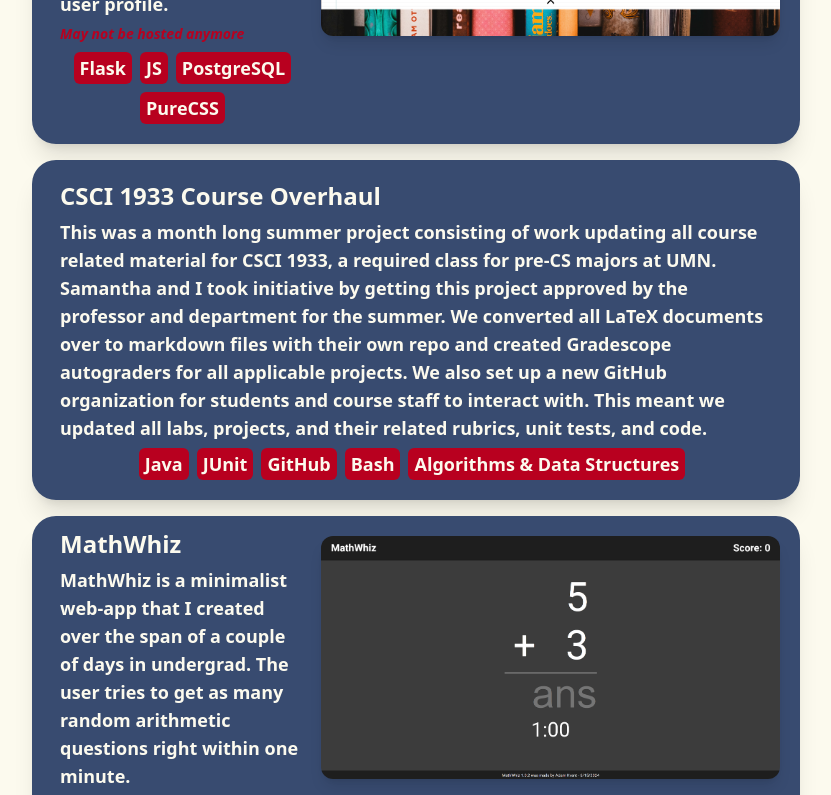
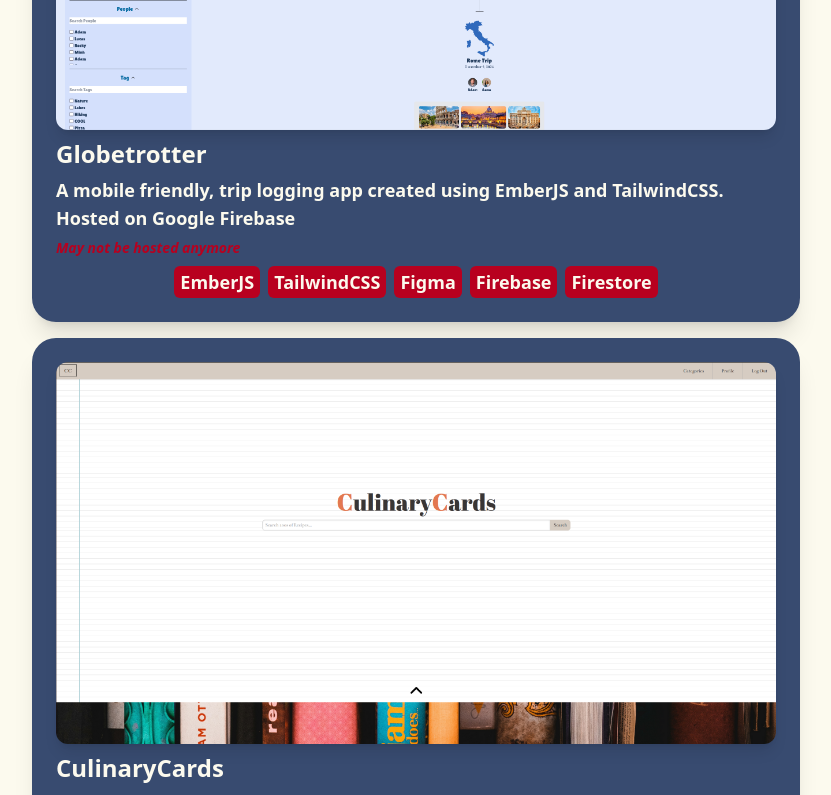
Before and after one commit to AdamKvant/AdamKvantSite, a SvelteKit app: page /projects in a window 1280 px wide. Shown: the part 1100-1895 px from the top of the page, without its empty margins (224-1055 px from the left). Built offline with nearby package versions, Linux system fonts and the light colour scheme.

Commit message:
finished ipad formatting

```diff
--- a/src/components/Projects.svelte
+++ b/src/components/Projects.svelte
@@ -59,9 +59,9 @@
 
   <div class="flex flex-col space-y-4 w-full items-center my-6">
     {#each projects as item}
-      <a href={item.link} class="Card flex flex-col-reverse items-center lg:items-start lg:flex-row shadow-2xl">
+      <a href={item.link} class="Card flex flex-col-reverse items-center shadow-2xl">
         {#if item.source}
-        <div class="lg:mt-3 lg:mb-0 lg:ml-7 lg:mr-1 space-y-1.5 w-11/12 lg:w-1/3">
+        <div class="space-y-1.5 w-full px-6 mt-2">
           <h2 class="text-2xl font-bold text-[#FCFAEE]">{item.title}</h2>
           {#if item.description}
             <p>{item.description}
@@ -71,7 +71,7 @@
               {/if}
             </p>
           {/if}
-          <div class="flex flex-wrap justify-center gap-2">
+          <div class="flex flex-wrap justify-center gap-2 pb-3 lg:pb-1">
             {#each item.tags as tag}
               <Tag text={tag}/>
             {/each}
@@ -79,7 +79,7 @@
         </div>
         {/if}
         {#if !item.source}
-          <div class="lg:mt-3 lg:mb-0 lg:ml-7 lg:mr-0 space-y-1.5 w-11/12">
+          <div class="space-y-1.5 w-full px-6 mt-2">
             <h2 class="text-2xl font-bold text-[#FCFAEE] mt-2">{item.title}</h2>
             {#if item.description}
               <p>{item.description}
@@ -89,7 +89,7 @@
                 {/if}
               </p>
             {/if}
-            <div class="flex flex-wrap justify-center gap-2">
+            <div class="flex flex-wrap justify-center gap-2 pb-3 lg:pb-1">
               {#each item.tags as tag}
                 <Tag text={tag}/>
               {/each}
@@ -97,7 +97,7 @@
           </div>
         {/if}
         {#if item.source}
-        <div class="w-full lg:w-2/3 lg:pr-5 pt-3 px-3 lg:pt-5">
+        <div class="w-full pt-6 px-6">
           <img class="rounded-xl shadow-lg" src="images/{item.source}" alt={item.alt}>
         </div>
         {/if}
```
